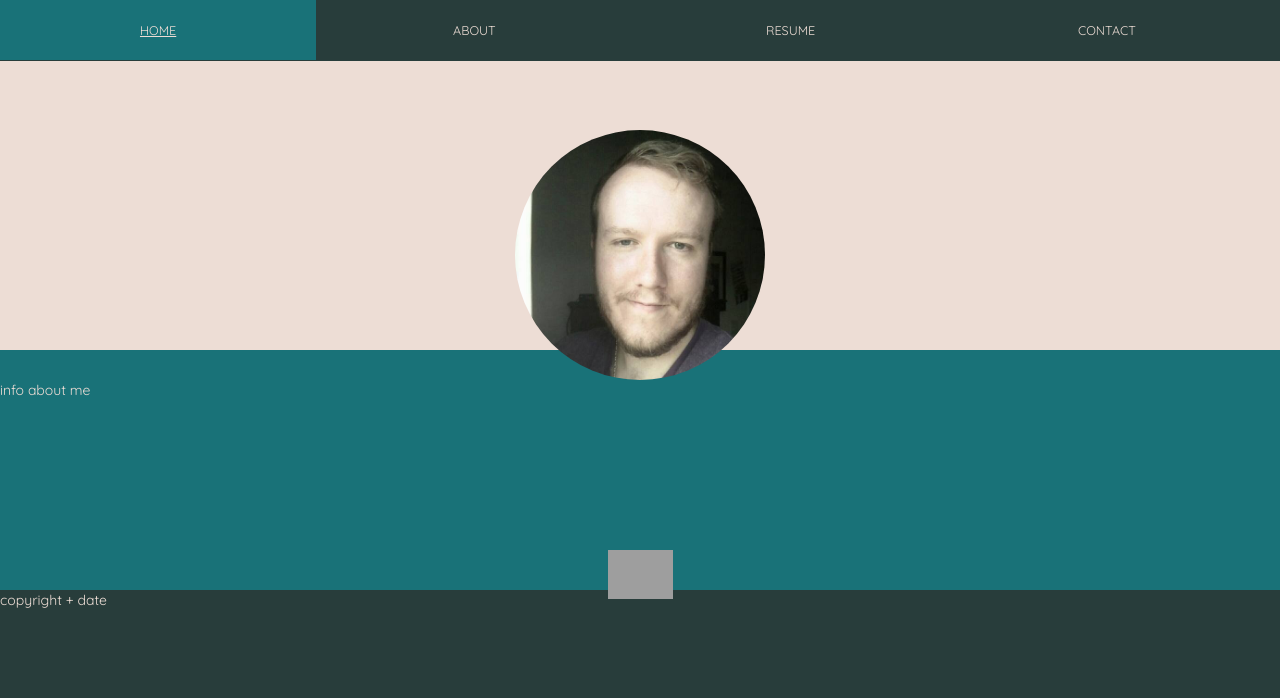
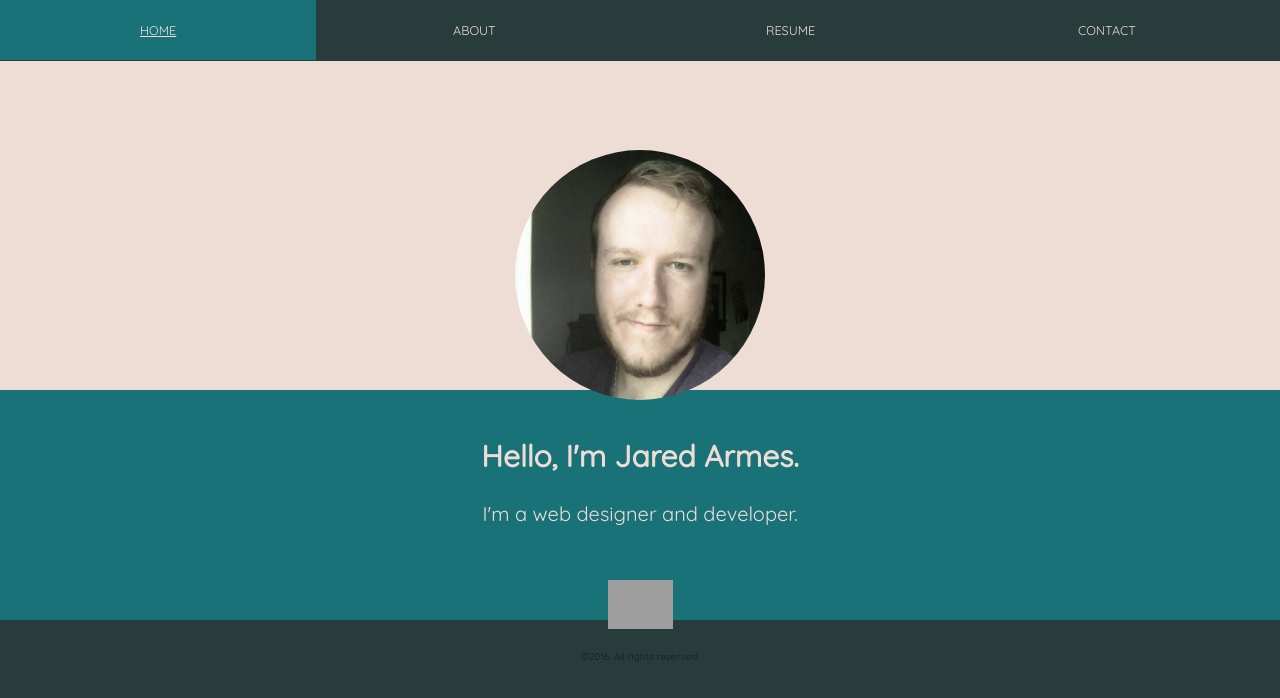
Before and after one commit to jaredcarmes/my_portfolio, a website: page src/index.html in a window 1280 px wide. Drawn offline with Linux system fonts and the light colour scheme; files that its build step writes are made by us from their sources; grey boxes are pictures that could not be loaded.

Commit message:
Add text. Center align content.

```diff
--- a/src/css/main.css
+++ b/src/css/main.css
@@ -38,7 +38,7 @@ nav {
 img {
 	position: absolute;
 	width: 65px;
-	top: 550px;
+	top: 580px;
 	left: 50%;
 	margin-left: -32.5px;	/* Must be half of the width */
 }
@@ -50,10 +50,12 @@ img {
 .main-content {
 	background: #edddd5;
 	height: 350px;
+	margin-top: 40px;
+	padding-bottom: 40px;
 }
 
 .profile {
-	margin-top: 80px;
+	margin-top: 60px;
 	text-align: center;
 }
 
@@ -69,7 +71,22 @@ img {
 
 .secondary-content {
 	background: #197278;
-	height: 240px;
+	height: 230px;
+	margin-top: -20px;
+	text-align: center;
+}
+
+.secondary-content
+h1 {
+	padding-top: 50px;
+	font-size: 30px;
+	font-weight: bold;
+}
+
+.secondary-content
+h3 {
+	font-size: 20px;
+	padding-top: 10px;
 }
 
 
@@ -78,5 +95,14 @@ img {
 
 footer {
 	background: #283d3b;
-	height: 65px;
+	height: 50px;
 }
+
+footer
+p {
+	position: relative;
+	font-size: 10px;
+	text-align: center;
+	top: 30px;
+	color: #141f1e !Important;
+}
--- a/src/index.html
+++ b/src/index.html
@@ -38,10 +38,13 @@
 	</div>
 </section>
 <section class="secondary-content">
-	info about me
+	<h1>Hello, I'm Jared Armes.</h1>
+	<h3>I'm a web designer and developer.</h3>
 </section>
 
-<footer>copyright + date</footer>
+<footer>
+	<p>©2016. All rights reserved.</p>
+</footer>
 
 
 
```
